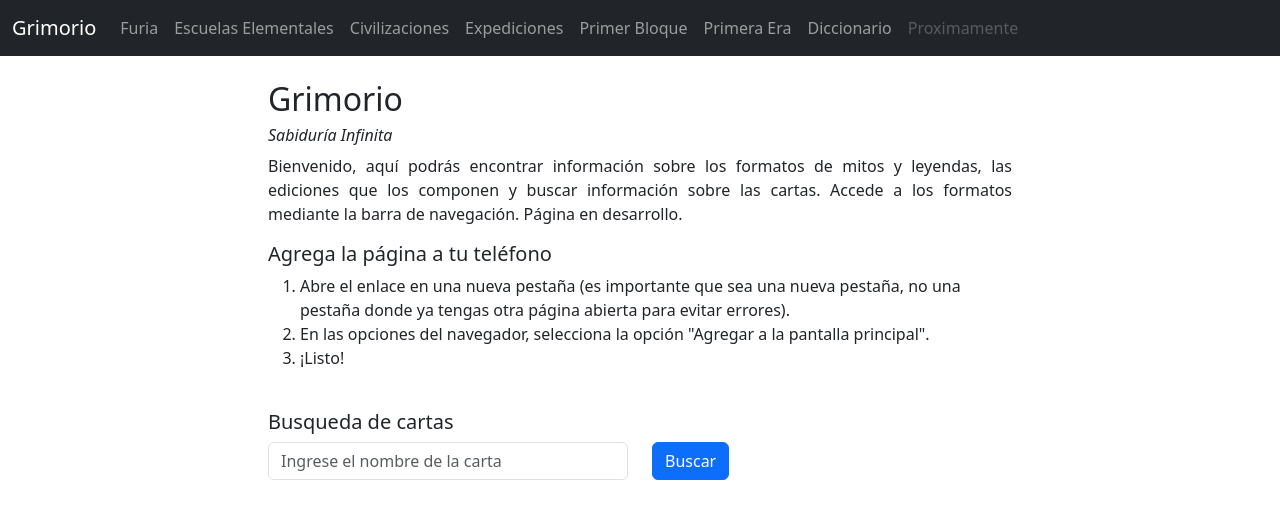
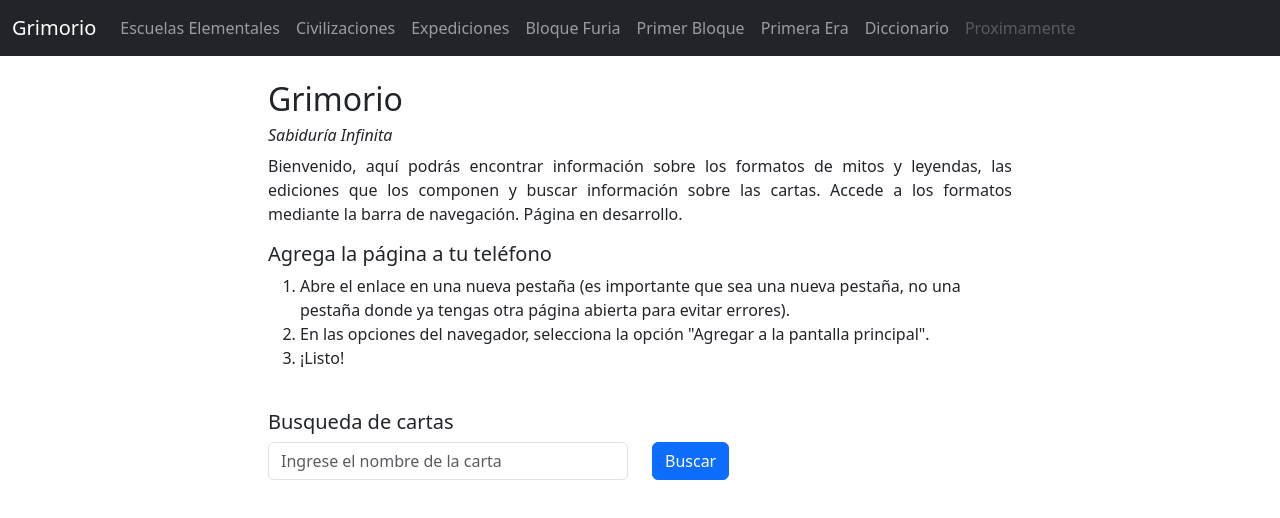
Before and after one commit to KyoJamett/grimorio, a React (Vite) app: page /#/grimorio in a window 1280 px wide. Shown: the top 518 px of the page. Built offline with nearby package versions, Linux system fonts and the light colour scheme.

Commit message:
barra de navegacion ahora es dinamica, mejoras de codigo manejo de formatos

```diff
--- a/src/components/layout/Navigationbar.jsx
+++ b/src/components/layout/Navigationbar.jsx
@@ -1,7 +1,9 @@
 import { useState } from "react";
 import { NavLink } from "react-router-dom";
+import { UseFormats } from "../../hooks/useFormats";
 
 export const Navigationbar = () => {
+  const { formatos } = UseFormats();
   const [isNavOpen, setIsNavOpen] = useState(false);
 
   const handleNavLinkClick = () => {
@@ -43,66 +45,23 @@ export const Navigationbar = () => {
             id="navbarCards"
           >
             <ul className="navbar-nav me-auto mb-2 mb-lg-0">
-              <li className="nav-item">
+              {
+                Object.entries(formatos).map(([key,formato]) => (
+
+                    <li key={key} className="nav-item">
                     <NavLink
                       className="nav-link"
-                  to="/furia" // Cambiado a una ruta relativa
-                  state={{ formatParam: "furia" }}
+                      to={`/${formato.slug}`}
+                      state={{ formatParam: key }}
                       onClick={handleNavLinkClick}
                     >
-                  Furia
+                      {formato.name}
                     </NavLink>
                   </li>
-              <li className="nav-item">
-                <NavLink
-                  className="nav-link"
-                  to="/escuelas-elementales" // Cambiado a una ruta relativa
-                  state={{ formatParam: "escuelas" }}
-                  onClick={handleNavLinkClick}
-                >
-                  Escuelas Elementales
-                </NavLink>
-              </li>
-              <li className="nav-item">
-                <NavLink
-                  className="nav-link"
-                  to="/civilizaciones" // Cambiado a una ruta relativa
-                  state={{ formatParam: "civilizaciones" }}
-                  onClick={handleNavLinkClick}
-                >
-                  Civilizaciones
-                </NavLink>
-              </li>
-              <li className="nav-item">
-                <NavLink
-                  className="nav-link"
-                  to="/expediciones" // Cambiado a una ruta relativa
-                  state={{ formatParam: "expediciones" }}
-                  onClick={handleNavLinkClick}
-                >
-                  Expediciones
-                </NavLink>
-              </li>
-              <li className="nav-item">
-                <NavLink
-                  className="nav-link"
-                  to="/primer-bloque" // Cambiado a una ruta relativa
-                  state={{ formatParam: "pb" }}
-                  onClick={handleNavLinkClick}
-                >
-                  Primer Bloque
-                </NavLink>
-              </li>
-              <li className="nav-item">
-                <NavLink
-                  className="nav-link"
-                  to="/primera-era" // Cambiado a una ruta relativa
-                  state={{ formatParam: "pe" }}
-                  onClick={handleNavLinkClick}
-                >
-                  Primera Era
-                </NavLink>
-              </li>
+                ))
+
+
+              }
               <li className="nav-item">
                 <NavLink
                   className="nav-link"
--- a/src/hooks/useFormats.js
+++ b/src/hooks/useFormats.js
@@ -4,6 +4,7 @@ const formatos = {
 
     escuelas : {
        name: "Escuelas Elementales",
+       slug: "escuelas-elementales",
        intro:
          "Escuelas Elementales es un formato de nueva era, compuesto inicialmente por las ediciones Dominio, Contraataque, Águila Imperial, Steampunk, Axis Mundi, Hijos del Sol y Legado Gótico.",
        details:
@@ -38,6 +39,7 @@ const formatos = {
 
      civilizaciones : {
        name: "Civilizaciones",
+       slug: "civilizaciones",
        intro:
          "Civilizaciones es un formato de nueva era que comprende las ediciones de Kemet, Dharma, Olimpia, Calavera y la edición recopilatoria Arsenal.",
        details:
@@ -54,6 +56,7 @@ const formatos = {
 
      expediciones : {
        name: "Expediciones",
+       slug: "expediciones",
        intro:
          "Expediciones abarca las ediciones desde Kilimanjaro hasta Conjuros y en la linea de tiempo de nueva era, corresponde a las ediciones posteriores al formato Civilizaciones.",
        details:
@@ -90,6 +93,7 @@ const formatos = {
 
      furia : {
        name: "Bloque Furia",
+       slug: "bloque-furia",
        intro:
          "Bloque furia abarca las primeras 3 ediciones de nueva era con sus respectivas extensiones.",
        details:
@@ -109,6 +113,7 @@ const formatos = {
 
      pb : {
        name: "Primer Bloque",
+       slug: "primer-bloque",
        intro:
          "Primer bloque es un formato perteneciente a la segunda Era de la época Salo y abarca las primeras cuatro ediciones de dicha era, junto a sus respectivas extensiones.",
        details:
@@ -140,6 +145,7 @@ const formatos = {
 
      pe : {
        name: "Primera Era",
+       slug: "primera-era",
        intro:
          "Este es el formato compuesto por las primeras ediciones de Mitos y Leyendas, hasta la llegada de Espada Sagrada, donde comenzaría la llamada Segunda Era.",
        details:
--- a/src/pages/FormatPage.jsx
+++ b/src/pages/FormatPage.jsx
@@ -17,32 +17,8 @@ export function FormatPage() {
     }
   }
 
-  const formatParams = getFormatParams();
-  let formato;
-
-  switch (formatParams) {
-    case "furia":
-      formato = formatos.furia;
-      break;
-    case "escuelas":
-      formato = formatos.escuelas;
-      break;
-    case "civilizaciones":
-      formato = formatos.civilizaciones;
-      break;
-    case "expediciones":
-      formato = formatos.expediciones;
-      break;
-    case "pb":
-      formato = formatos.pb;
-      break;
-    case "pe":
-      formato = formatos.pe;
-      break;
-
-    default:
-      break;
-  }
+  //Obtengo el formato a partir de los parámetros enviados al hacer click en la barra de navegacion
+  const formato = formatos[getFormatParams()];
 
   // Verificar si formato está definido antes de intentar acceder a sus propiedades
   if (!formato) {
@@ -63,9 +39,12 @@ export function FormatPage() {
   return (
     <>
       <div className="container my-4">
+        {/*----------------------------------------------- Componentes de info del formato */}
         <h3>{formato.name}</h3>
         <p className="justificado">{formato.intro}</p>
         <p className="justificado">{formato.details}</p>
+        {/* Fin componentes de info del formato */}
+        {/* --------------------------------------------------Componente grid de ediciones*/ }
         <div className="grid-container">
           {formato.ediciones.map((element) => (
             <div className="grid-item" key={element.ed}>
@@ -91,8 +70,10 @@ export function FormatPage() {
             </div>
           ))}
         </div>
+        {/* Fin componente grid de ediciones*/ }
       </div>
       <div className="container my-4">
+        {/* --------------------------------------------------------Componente de documentos */ }
         <h4>Documentos</h4>
         <div>
           {categoriaDocumentos ? (
@@ -114,6 +95,7 @@ export function FormatPage() {
             <p>No hay documentos disponibles para esta categoría.</p>
           )}
         </div>
+        {/* ---------------------------------------------Fin componente grid de ediciones*/ }
       </div>
     </>
   );
--- a/src/routes/CardRoutes.jsx
+++ b/src/routes/CardRoutes.jsx
@@ -13,7 +13,7 @@ export const CardRoutes = () => {
         <Route path="/cartas/:ed" element={<CardsPage />} />
         <Route path="/grimorio" element={<Home />} />
         <Route path="/" element={<Navigate to="/grimorio" />} />
-        <Route path="/furia" element={<FormatPage />} />
+        <Route path="/bloque-furia" element={<FormatPage />} />
         <Route path="/escuelas-elementales" element={<FormatPage />} />
         <Route path="/civilizaciones" element={<FormatPage />} />
         <Route path="/expediciones" element={<FormatPage />} />
```
Lines whose indentation alone changed are shown as unchanged.
